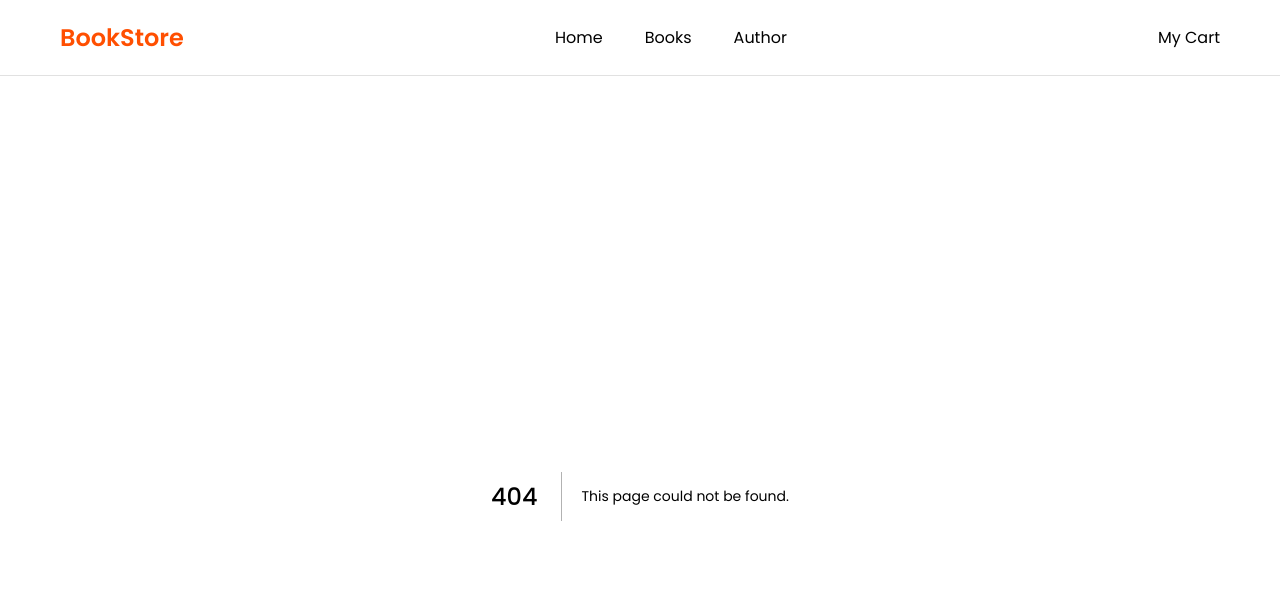
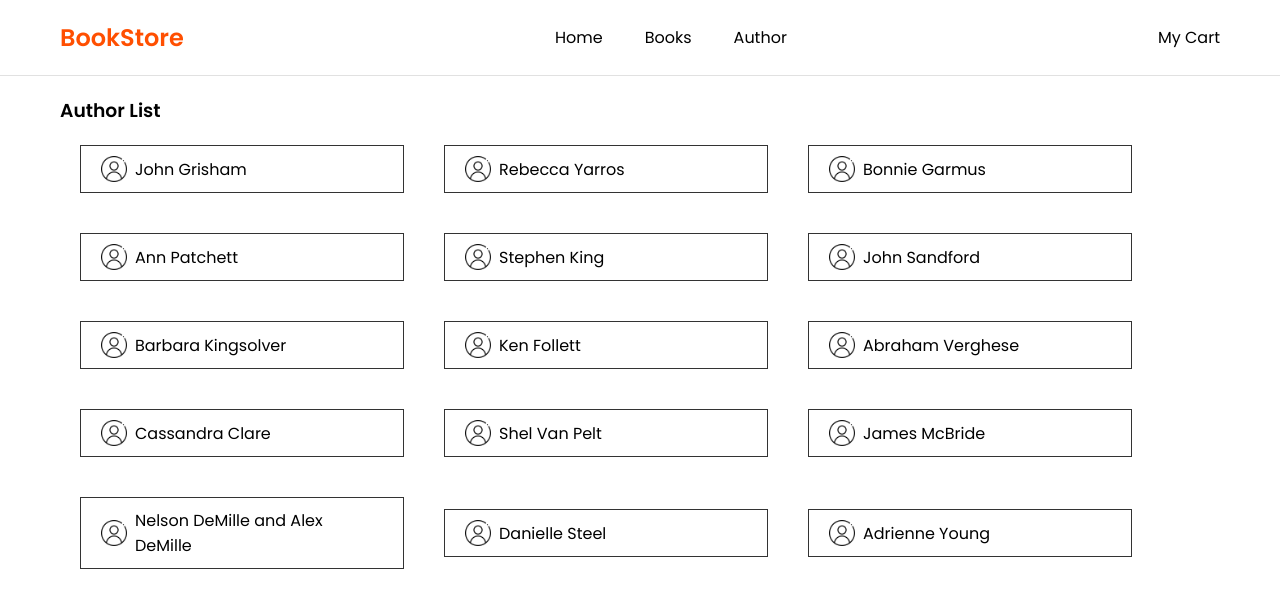
Before and after one commit to shubham-ram/bookStore, a Next.js app: page /author in a window 1280 px wide. Before the commit this address had no page. Shown: the top 608 px of the page. Built offline with nearby package versions, Linux system fonts and the light colour scheme.

Commit message:
added author list and author book page

```diff
--- a/data/book.json
+++ b/data/book.json
@@ -99,6 +99,15 @@
       "publisher": "Ecco"
     },
     {
+      "title": "The Judge's List",
+      "author": "John Grisham",
+      "description": "Lacy Stoltz, a Florida Board on Judicial Conduct investigator, sees corruption among the judges. In The Judge's List, she finds a judge who may be taking lives.",
+      "book_image": "https://hachette.imgix.net/books/9781529342413.jpg?auto=compress&w=440",
+      "price": "1200",
+      "isbn": "1529342384",
+      "publisher": "Hodder & Stoughton"
+    },
+    {
       "title": "THE HEAVEN & EARTH GROCERY STORE",
       "author": "James McBride",
       "description": "Secrets held by the residents of a dilapidated neighborhood come to life when a skeleton is found at the bottom of a well.",
--- a/next.config.js
+++ b/next.config.js
@@ -7,6 +7,10 @@ const nextConfig = {
 				protocol : 'https',
 				hostname : 'storage.googleapis.com',
 			},
+            {
+				protocol : 'https',
+				hostname : 'hachette.imgix.net',
+			},
         ]
     }
 }
--- /dev/null
+++ b/packages/page-components/Author/index.js
@@ -0,0 +1,37 @@
+import { useSelector } from "react-redux"
+import user from "@/packages/assests/user.png"
+
+import styles from './styles.module.css'
+import Image from "next/image";
+import { useRouter } from "next/router";
+
+function Author() {
+    const {push} = useRouter();
+
+    const {authors} = useSelector((state)=>state);
+
+    const redirectToBook = ({ name })=>{
+        push('/author/[author_name]', `/author/${name}`)
+    }
+
+    return (
+        <div>
+            <h3>Author List</h3>
+
+            <div className={styles.list}>
+                {Object.values(authors).map((author)=>(
+                    <div
+                        className={styles.card}
+                        role="presentation"
+                        onClick={()=> redirectToBook({ name: author?.name})}
+                    >
+                        <Image src={user} width={26} height={26} alt='icon'/>
+                        <p className={styles.name}>{author?.name}</p>
+                    </div>
+                ))}
+            </div>
+        </div>
+    )
+}
+
+export default Author
--- /dev/null
+++ b/packages/page-components/Author/styles.module.css
@@ -0,0 +1,30 @@
+.list{
+    display: flex;
+    flex-wrap: wrap;
+    align-items: center;
+}
+
+.card{
+    display: flex;
+    align-items: center;
+    padding: 10px 20px;
+    border: 1px solid #333;
+    margin: 20px;
+    width: 20%;
+    cursor: pointer;
+
+    @media screen and (max-width: 1300px) {
+        width: calc(30% - 24px);
+    }
+
+    @media screen and (max-width: 1000px) {
+        width: calc(45% - 24px);
+    }
+
+    @media (max-width: 768px) {
+        width: 100%;
+    }
+}
+.name{
+    margin: 0 8px;
+}
--- a/packages/page-components/Layout/index.js
+++ b/packages/page-components/Layout/index.js
@@ -1,8 +1,30 @@
 import Navbar from '@/packages/common/Navbar'
-import React from 'react'
+import React, { useEffect } from 'react'
 import styles from './styles.module.css'
+import books from '@/data/book.json';
+import { useDispatch } from 'react-redux';
+import { addAuthor } from '@/store/action/author';
 
 function Layout({children}) {
+    const dispatch = useDispatch();
+
+    useEffect(()=>{
+        const authorHash = books.reduce((acc, currBook)=>{
+            const { author } = currBook || {};
+            const currAuthor = acc?.[author] || {};
+
+            return {
+                ...acc,
+                [author]: {
+                    name: author,
+                    books: [...currAuthor?.books || [], currBook]
+                }
+            }
+        }, {})
+
+        dispatch(addAuthor(authorHash))
+    },[]);
+
     return (
         <div>
             <Navbar/>
--- /dev/null
+++ b/pages/author/index.js
@@ -0,0 +1,3 @@
+import Author from "@/packages/page-components/Author";
+
+export default Author
```
Also changed, not shown: pages/author/[author_name]/index.js (added, +16 -0 lines). Lines whose indentation alone changed are shown as unchanged.
